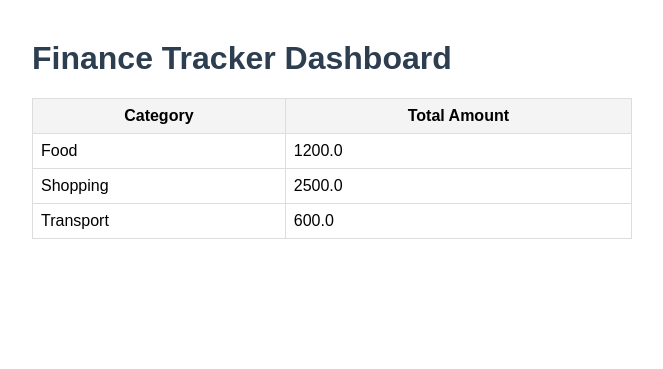
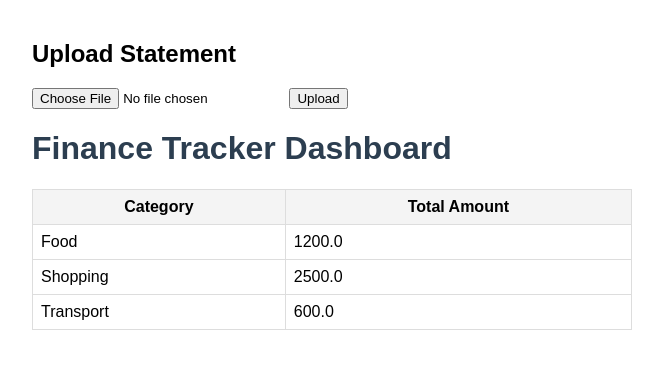
Before and after one commit to Jaiswalmagic1/finance-tracker, a Flask app: page / in a window 1280 px wide. Shown: the top 369 px of the page, without its empty margins (8-671 px from the left). Run offline with Flask 3, Linux system fonts and the light colour scheme; data comes from the database, SQL or seed files in the repository.

Commit message:
Update index.html

```diff
--- a/templates/index.html
+++ b/templates/index.html
@@ -1,6 +1,11 @@
 <!DOCTYPE html>
 <html>
 <head>
+    <h2>Upload Statement</h2>
+<form action="/upload" method="post" enctype="multipart/form-data">
+    <input type="file" name="file">
+    <button type="submit">Upload</button>
+</form>
     <title>Finance Tracker</title>
     <style>
         body { font-family: Arial, sans-serif; margin: 40px; }
```
